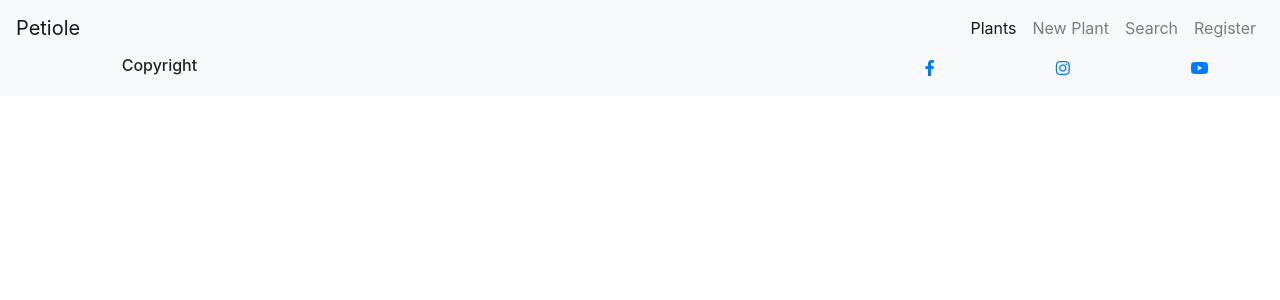
After one commit to keeks-mtl/petiole, a Flask app: template templates/base.html in a window 1280 px wide. The commit adds this page. Shown: the top 300 px of the page. Run offline with Flask 2, Linux system fonts and the light colour scheme; the template is opened without the code that fills it, so the values that code supplies are empty; some libraries are stand-ins or nearby versions.

Commit message:
Create base template

```diff
--- /dev/null
+++ b/templates/base.html
@@ -0,0 +1,59 @@
+<!DOCTYPE html>
+<html lang="en">
+<head>
+    <meta charset="UTF-8">
+    <meta name="viewport" content="width=device-width, initial-scale=1.0">
+    <link rel="stylesheet" href="https://cdn.jsdelivr.net/npm/bootstrap@4.6.0/dist/css/bootstrap.min.css" integrity="sha384-B0vP5xmATw1+K9KRQjQERJvTumQW0nPEzvF6L/Z6nronJ3oUOFUFpCjEUQouq2+l" crossorigin="anonymous">
+    <link rel="stylesheet" href="https://cdnjs.cloudflare.com/ajax/libs/font-awesome/5.15.3/css/all.min.css" />
+    <title>Petiole</title>
+</head>
+<body>
+    <nav class="navbar navbar-expand-lg navbar-light bg-light">
+    <a class="navbar-brand" href="#">Petiole</a>
+    <button class="navbar-toggler" type="button" data-toggle="collapse" data-target="#navbarNav" aria-controls="navbarNav" aria-expanded="false" aria-label="Toggle navigation">
+        <span class="navbar-toggler-icon"></span>
+    </button>
+        <div class="collapse navbar-collapse justify-content-end" id="navbarNav">
+            <ul class="navbar-nav">
+                <li class="nav-item active">
+                    <a class="nav-link" href="#">Plants <span class="sr-only">(current)</span></a>
+                </li>
+                <li class="nav-item">
+                    <a class="nav-link" href="#">New Plant</a>
+                </li>
+                <li class="nav-item">
+                    <a class="nav-link" href="#">Search</a>
+                </li>
+                <li class="nav-item">
+                    <a class="nav-link" href="#">Register</a>
+                </li>
+            </ul>
+        </div>
+    </nav>
+    {% block content %}
+    {% endblock %}
+
+    <!-- footer -->
+    <footer class="container-fluid bg-light">
+        <div id="footer-details" class="row">
+            <div class="col-sm-6 justify-content-around mx-auto">
+                <h6>Copyright</h6>
+            </div>
+            <div class="col-sm-4">
+                <ul class="list-inline d-flex justify-content-around">
+                    <li class="list-inline-item ">
+                        <a href="https://www.facebook.com" target="_blank" alt="facebook link"><i class="fab fa-facebook-f"></i></a>
+                    </li>
+                    <li class="list-inline-item">
+                        <a href="https://www.instagram.com" target="_blank" alt="instagram link"><i class="fab fa-instagram"></i></a>
+                    </li>
+                    <li class="list-inline-item">
+                        <a href="https://www.youtube.com" target="_blank" alt="youtube link"><i class="fab fa-youtube"></i></a>
+                    </li>
+                </ul>
+            </div>
+        </div>
+        </footer>
+<!-- /footer -->
+</body>
+</html>
```
Also changed, not shown: templates/plants.html (+3 -13 lines).
